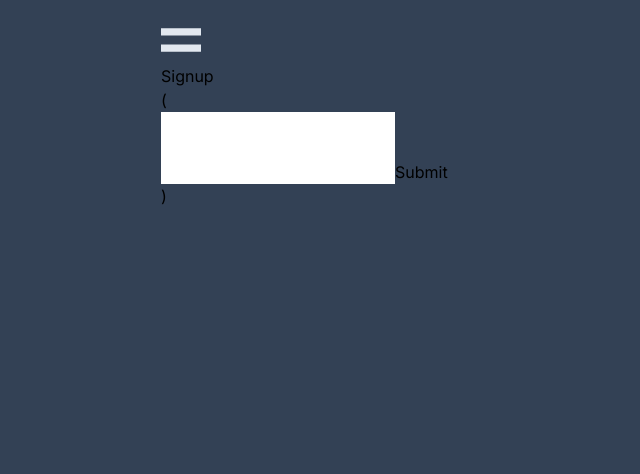
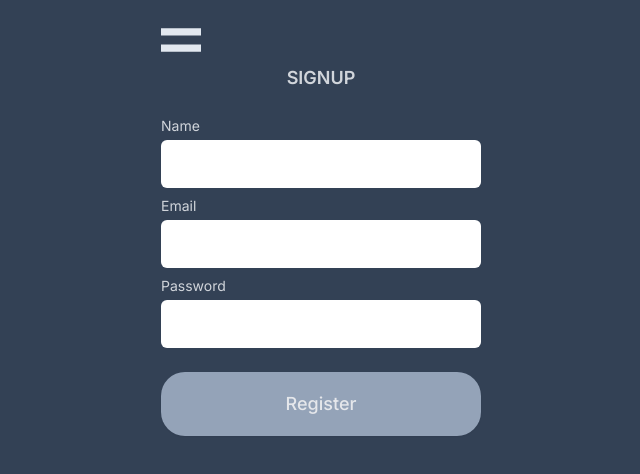
Before and after one commit to vitor-afonso/budget-manager-nextjs, a Next.js app: page /signup in a window 1280 px wide. Shown: the top 474 px of the page, without its empty margins (319-959 px from the left). Built offline with nearby package versions, Linux system fonts and the light colour scheme.

Commit message:
Style signup, replace places to use ErrorMessage

```diff
--- a/src/app/signup/page.tsx
+++ b/src/app/signup/page.tsx
@@ -1,26 +1,40 @@
 'use client';
 
-import { ChangeEvent, FormEvent, useState } from 'react';
+import { useState } from 'react';
 import { useRouter } from 'next/navigation';
+import { useForm } from 'react-hook-form';
+import { z } from 'zod';
 import { signup } from '@/services/auth';
 import { APP } from '@/utils/app.constants';
+import InputText from '@/components/InputText';
+import Spinner from '@/components/Spinner';
+import Button from '@/components/Button';
+import ErrorMessage from '@/components/ErrorMessage';
+
+const schema = z.object({
+  name: z.string(),
+  email: z.string().email(),
+  password: z.string(),
+});
+
+type FormData = z.infer<typeof schema>;
 
 const Signup = () => {
-  const [name, setName] = useState<string>('');
-  const [email, setEmail] = useState<string>('');
-  const [password, setPassword] = useState<string>('');
   const [errorMessage, setErrorMessage] = useState<string>('');
   const [isLoading, setIsLoading] = useState<boolean>(false);
   const router = useRouter();
 
-  const handleState = (e: ChangeEvent<HTMLInputElement>, setState: React.Dispatch<React.SetStateAction<string>>) => {
-    setState(e.target.value);
-  };
-  const handleSubmit = async (e: FormEvent<HTMLFormElement>) => {
-    e.preventDefault();
+  const {
+    register,
+    handleSubmit,
+    formState: { errors },
+  } = useForm<FormData>();
+
+  const handleSignupSubmit = async ({ name, email, password }: FormData): Promise<void> => {
+    setErrorMessage('');
     setIsLoading(true);
     try {
-      const data = await signup({ email, password, name });
+      await signup({ email, password, name });
       router.push(APP.pageRoutes.login);
     } catch (error: unknown) {
       console.error(error);
@@ -29,16 +43,18 @@ const Signup = () => {
       setIsLoading(false);
     }
   };
+
   return (
     <div>
-      <h1>Signup</h1>(
-      <form noValidate onSubmit={handleSubmit}>
-        <input type='text' value={name} onChange={(e) => handleState(e, setName)} />
-        <input type='text' value={email} onChange={(e) => handleState(e, setEmail)} />
-        <input type='password' value={password} onChange={(e) => handleState(e, setPassword)} />
-        {!isLoading && <button>Submit</button>}
+      <h1 className='font-semibold text-lg uppercase mb-6 text-center text-gray-300'>Signup</h1>
+      <form noValidate onSubmit={handleSubmit(handleSignupSubmit)} className='mb-4 space-y-2'>
+        <InputText register={register} errors={errors} inputName={APP.inputName.name} inputRules={APP.formRules.name} />
+        <InputText register={register} errors={errors} inputName={APP.inputName.email} inputRules={APP.formRules.email} />
+        <InputText register={register} errors={errors} inputName={APP.inputName.password} inputType={APP.inputName.password} inputRules={APP.formRules.signupPassword} />
+
+        <div className='flex justify-center !mt-6'>{isLoading ? <Spinner /> : <Button> {APP.buttonAction.signup} </Button>}</div>
       </form>
-      ){errorMessage && <p>{errorMessage}</p>}
+      {errorMessage && <ErrorMessage>{errorMessage}</ErrorMessage>}
     </div>
   );
 };
--- a/src/components/InputDate.tsx
+++ b/src/components/InputDate.tsx
@@ -1,6 +1,7 @@
 import { APP } from '@/utils/app.constants';
 import { getMinMaxDate } from '@/utils/app.methods';
 import React from 'react';
+import ErrorMessage from '@/components/ErrorMessage';
 
 interface Props {
   register: any;
@@ -27,7 +28,7 @@ const InputDate = ({ register, errors, inputName, monthDate }: Props) => {
           />
         </div>
       </label>
-      {errors[`${inputName}`]?.message && <p className='text-red-500 font-bold text-sm'>{errors[`${inputName}`].message}</p>}
+      {errors[`${inputName}`]?.message && <ErrorMessage>{errors[`${inputName}`].message}</ErrorMessage>}
     </div>
   );
 };
--- a/src/components/InputText.tsx
+++ b/src/components/InputText.tsx
@@ -1,4 +1,5 @@
 import React from 'react';
+import ErrorMessage from '@/components/ErrorMessage';
 
 interface Props {
   register: any;
@@ -19,7 +20,7 @@ const InputText = ({ register, errors, inputName, inputType, inputRules }: Props
           className='mt-1 w-full h-12 text-gray-800 rounded-md px-2 border border-transparent focus:outline-none focus:ring-2 focus:ring-offset-2 focus:ring-slate-400'
         />
       </label>
-      {errors[`${inputName}`]?.message && <p className='text-red-500 font-bold text-sm'>{errors[`${inputName}`].message}</p>}
+      {errors[`${inputName}`]?.message && <ErrorMessage>{errors[`${inputName}`].message}</ErrorMessage>}
     </div>
   );
 };
--- a/src/utils/app.constants.ts
+++ b/src/utils/app.constants.ts
@@ -14,6 +14,9 @@ export const APP = {
     year: 'year',
   },
   formRules: {
+    name: {
+      required: 'Name is required',
+    },
     email: {
       required: 'Email is required',
     },
@@ -39,8 +42,10 @@ export const APP = {
     },
   },
   inputName: {
+    name: 'name',
     email: 'email',
     password: 'password',
+    passwordConfirm: 'confirm password',
     date: 'date',
     title: 'title',
     category: 'category',
@@ -51,6 +56,7 @@ export const APP = {
     prev: 'prev',
     next: 'next',
     login: 'login',
+    signup: 'register',
     openMonth: 'open month',
   },
   pageRoutes: {
```
